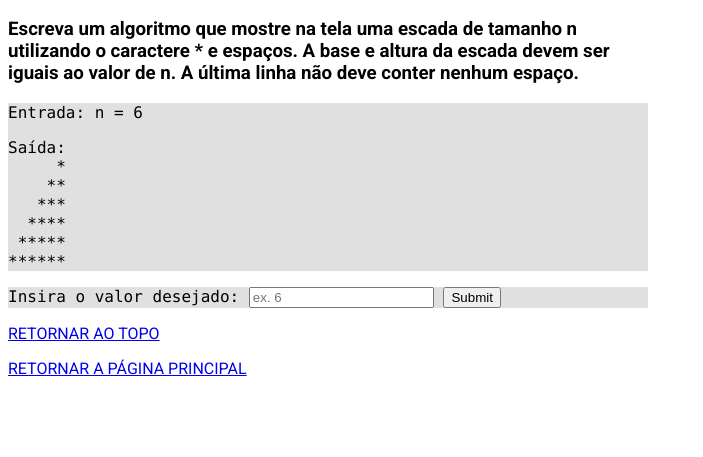
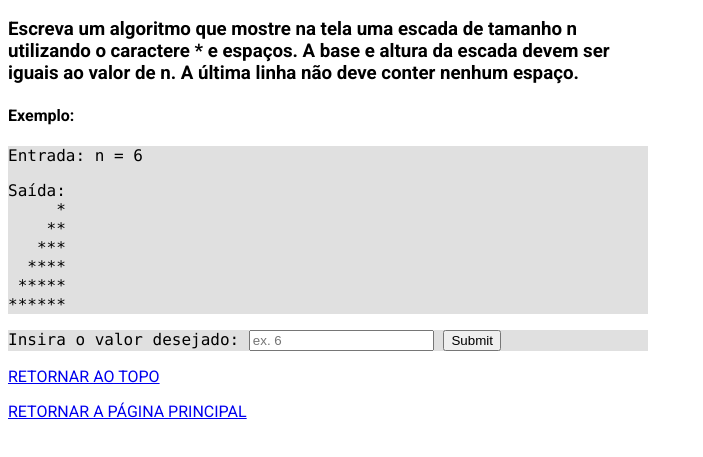
Before and after one commit to moggishere/desafio-capgemini, a plain HTML site: page pages/desafio-01.html in a window 1280 px wide. Shown: the part 49-506 px from the top of the page, without its empty margins (0-703 px from the left). Drawn offline with Linux system fonts and the light colour scheme.

Commit message:
adicao de h4

```diff
--- a/pages/desafio-01.html
+++ b/pages/desafio-01.html
@@ -8,6 +8,8 @@
     <h3>Escreva um algoritmo que mostre na tela uma escada de tamanho n utilizando o caractere * e espaços. A base e
         altura da escada devem ser iguais ao valor de n. A última linha não deve conter nenhum espaço.
     </h3>
+
+    <h4>Exemplo:</h4>
 
     <div class="example">
         <p>
```
